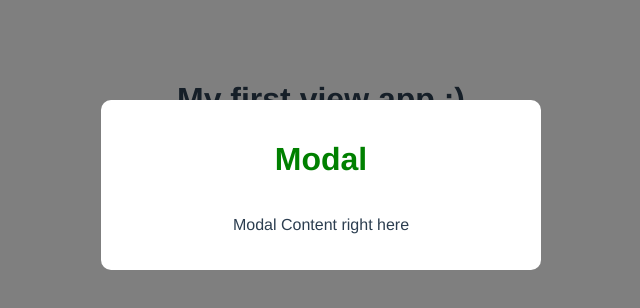
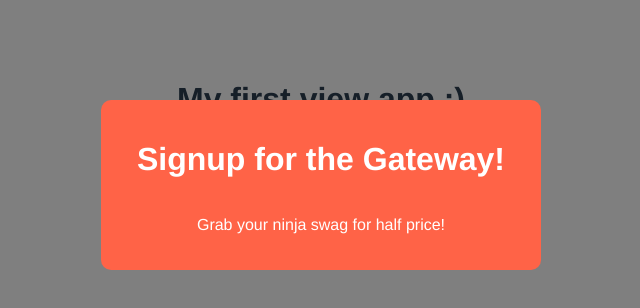
Before and after one commit to yoko-vicky/vue-lesson, a Vue app in the folder modal-project/: page / in a window 1280 px wide. Shown: the top 308 px of the page, without its empty margins (319-959 px from the left). Built offline with nearby package versions, Linux system fonts and the light colour scheme.

Commit message:
Add props from App.vue using bind(:) data and accept them in script on Modal.vue and use them in template as a normal data

```diff
--- a/modal-project/src/App.vue
+++ b/modal-project/src/App.vue
@@ -2,7 +2,7 @@
   <h1>{{ title }}</h1>
   <!-- <input type="text" ref="booo"> -->
   <!-- <button @click="handleClick">Click Me</button> -->
-  <Modal />
+  <Modal :header="header" :text="text" :booksList="bookList" theme="sale" />
 </template>
 
 <script>
@@ -13,7 +13,10 @@
   components: { Modal },
   data(){
     return {
-      title: 'My first view app :)'
+      title: 'My first view app :)',
+      header: 'Signup for the Gateway!',
+      text: 'Grab your ninja swag for half price!',
+      bookList: ['Archemist', 'Wonderland']
     }
   },
   methods: {
--- a/modal-project/src/components/Modal.vue
+++ b/modal-project/src/components/Modal.vue
@@ -1,11 +1,18 @@
 <template>
   <div class="backdrop">
-    <div class="modal">
-      <h1>Modal</h1>
-      <p>Modal Content right here</p>
+    <div class="modal" :class="{ sale: theme === 'sale'}">
+      <h1>{{ header }}</h1>
+      <p>{{ text }}</p>
     </div>
   </div>
 </template>
+
+<script>
+export default {
+  props: ['header', 'text', 'theme'],
+}
+</script>
+
 
 
 <style>
@@ -35,4 +42,13 @@
 .modal p {
   font-style: normal;
 }
+
+.modal.sale{
+  background: tomato;
+  color: white;
+}
+
+.modal.sale * {
+  color: white;
+}
 </style>
```
